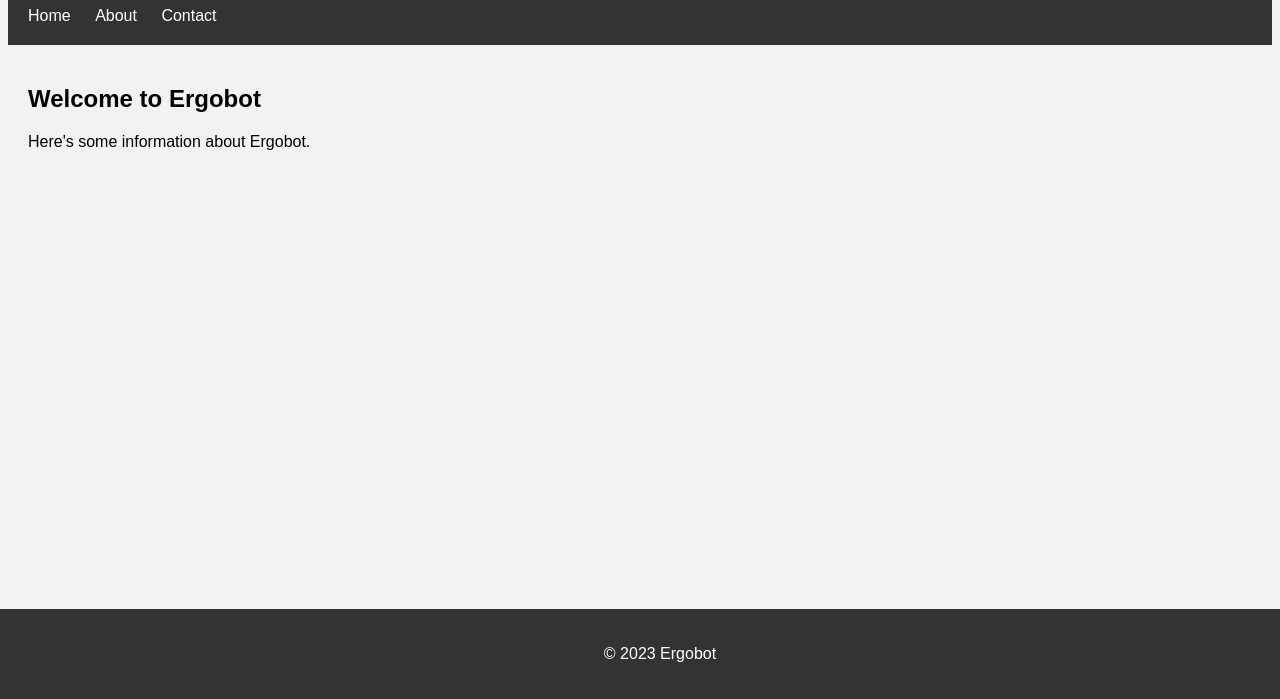
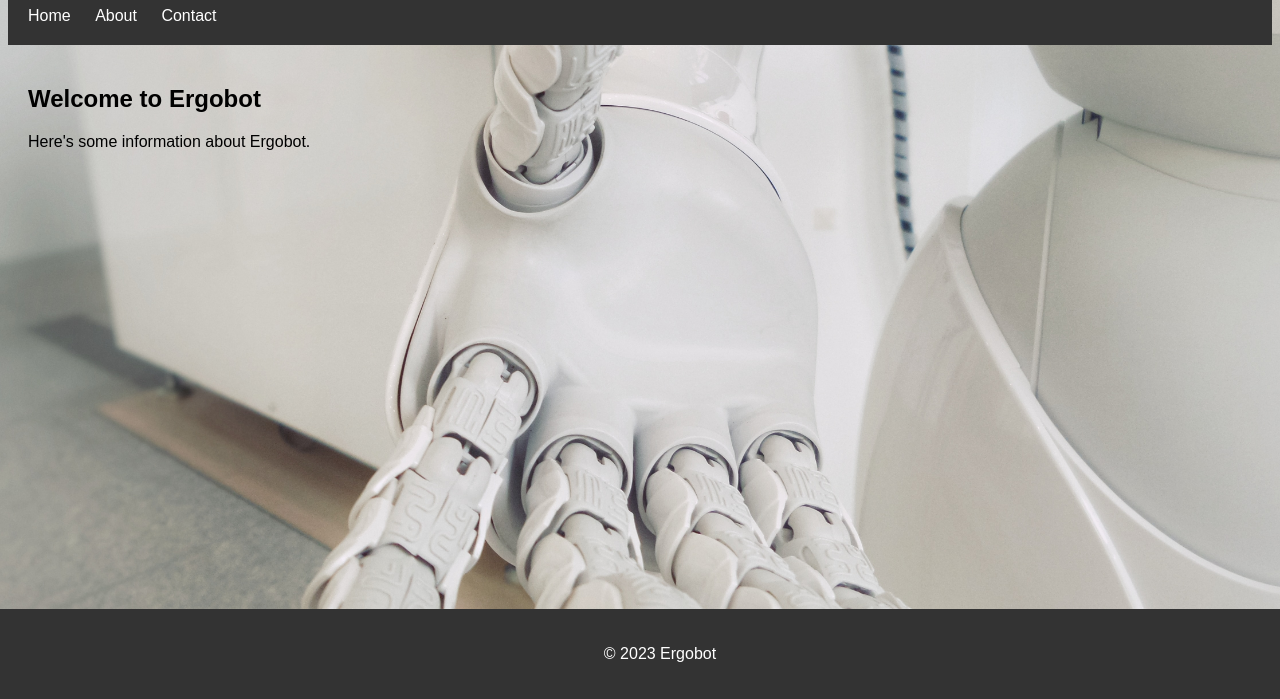
Before and after one commit to lindholmen/ergobot, a plain HTML site: page index.html in a window 1280 px wide. Shown: the part 101-800 px from the top of the page. Drawn offline with Linux system fonts and the light colour scheme.

Commit message:
background image added

```diff
--- a/style.css
+++ b/style.css
@@ -1,6 +1,8 @@
 body {
 	font-family: Arial, sans-serif;
-	background-color: #f2f2f2;
+	background-image: url("images/possessed-photography.jpg");
+	background-repeat: no-repeat;
+	background-size: cover;
 }
 
 header {
```
